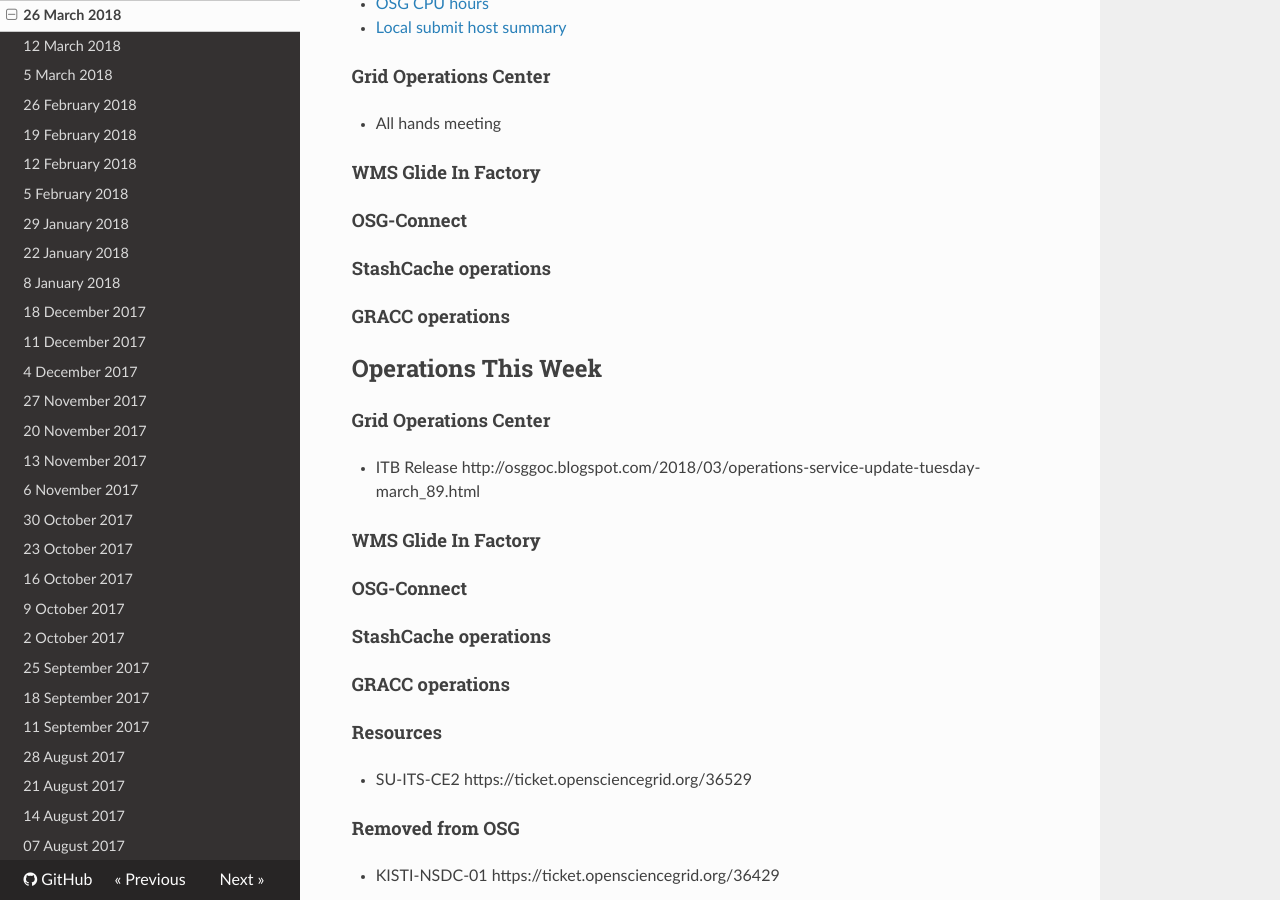
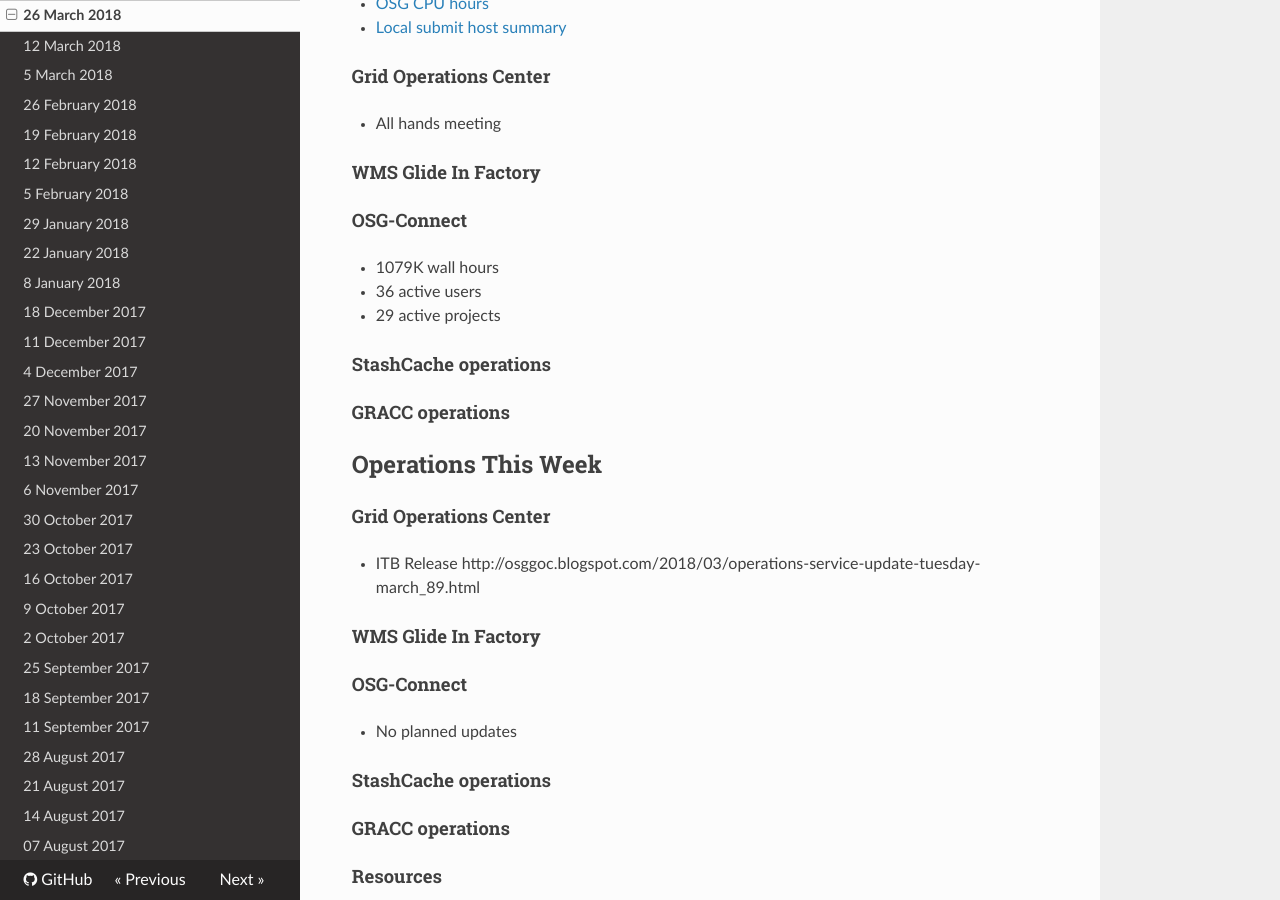
Before and after one commit to osg-htc/operations, an MkDocs documentation site: the page built from docs/WeeklyMinutes/26Mar2018.md, in a window 1280 px wide and 900 px high, scrolled down 611 px. Built offline with MkDocs 1.6.1, drawn with Linux system fonts in a browser that asks for light colours; nearby versions of some CDN libraries; old or Windows-style settings are respelled for this version of MkDocs.

Commit message:
OSG Connect Updates

```diff
--- a/docs/WeeklyMinutes/26Mar2018.md
+++ b/docs/WeeklyMinutes/26Mar2018.md
@@ -24,6 +24,10 @@
 #### WMS Glide In Factory
 
 #### OSG-Connect
+   * 1079K wall hours
+   * 36 active users
+   * 29 active projects
+
 
 #### StashCache operations
 
@@ -37,6 +41,7 @@
 #### WMS Glide In Factory
 
 #### OSG-Connect
+   * No planned updates
 
 #### StashCache operations
 
```
